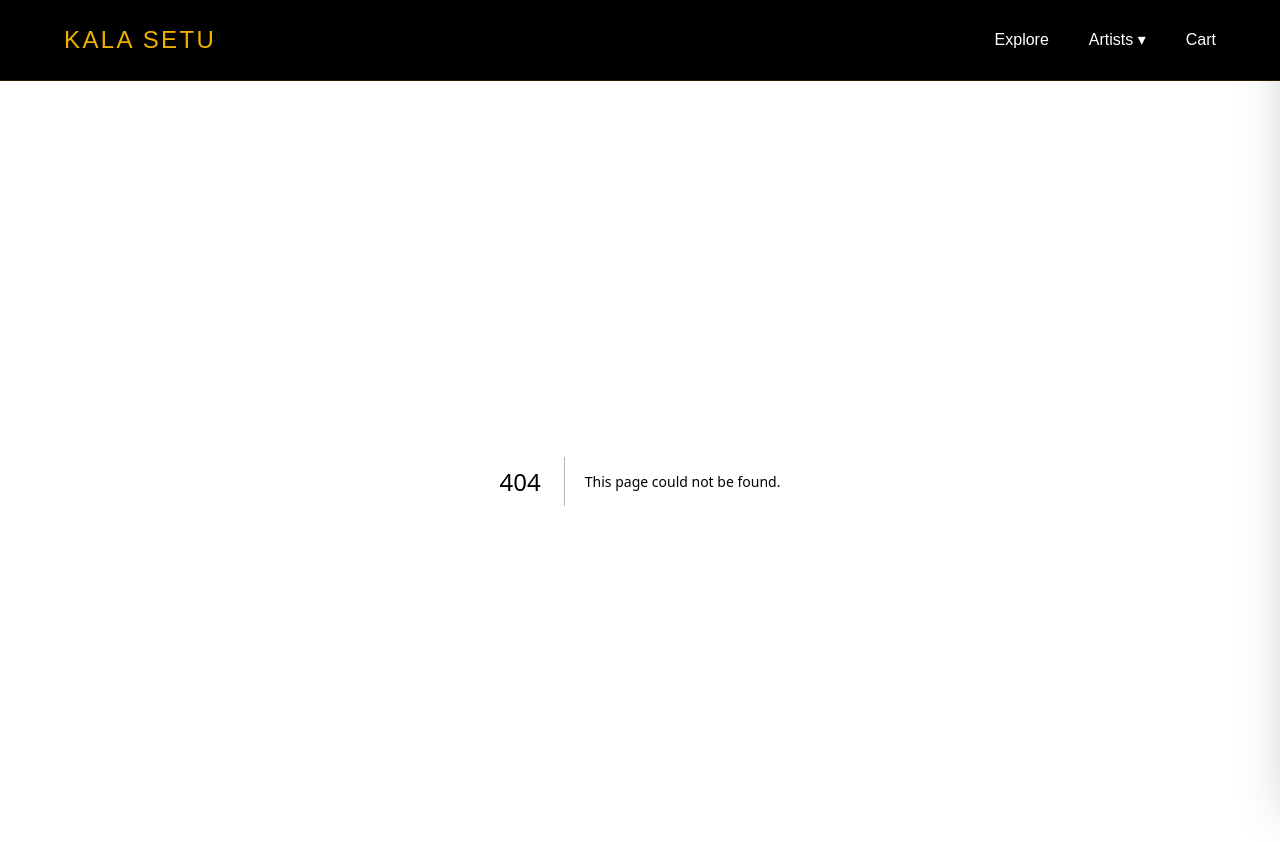
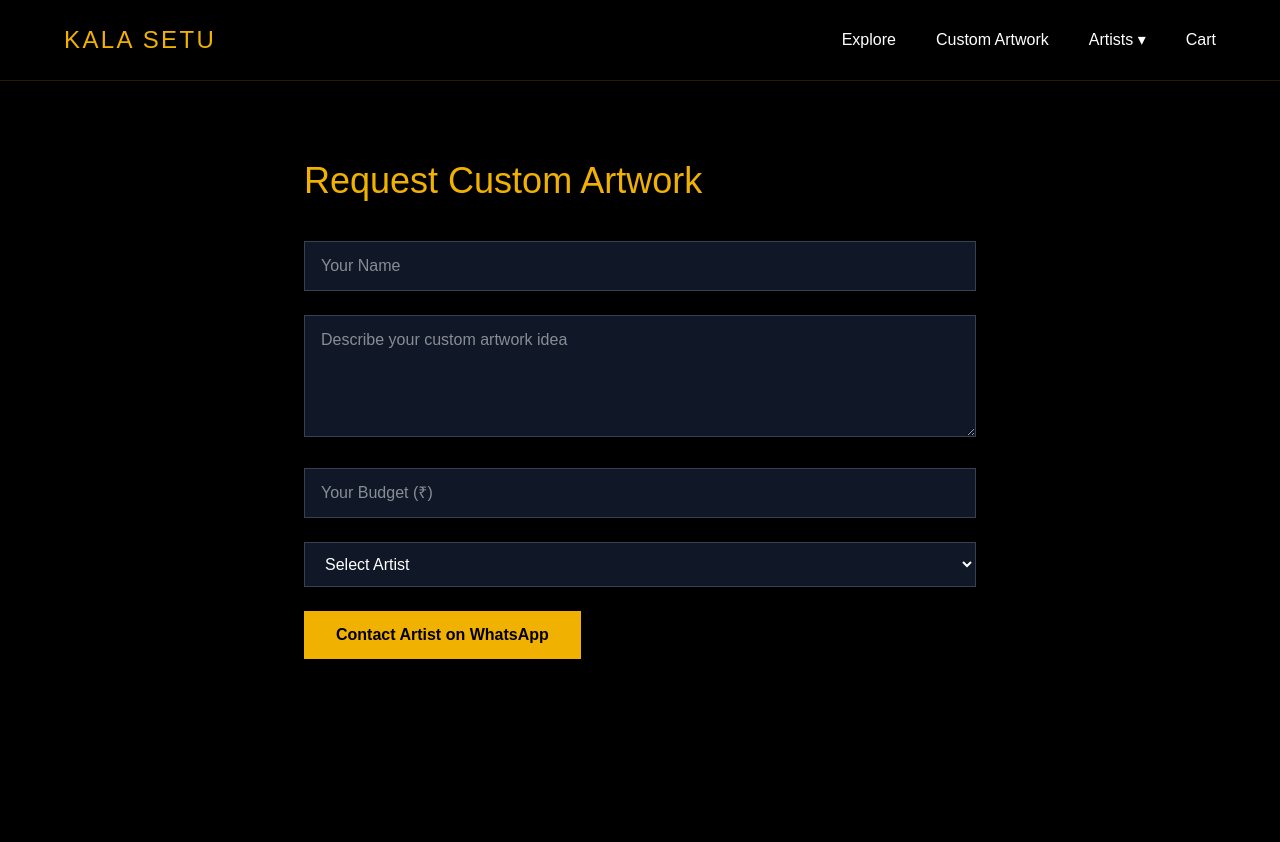
Before and after one commit to varshith385/kala-setu, a Next.js app: page /custom-request in a window 1280 px wide. Before the commit this address had no page. Shown: the top 842 px of the page. Built offline with nearby package versions, Linux system fonts and the light colour scheme.

Commit message:
Added custom artwork request feature

```diff
--- /dev/null
+++ b/app/custom-request/page.tsx
@@ -0,0 +1,98 @@
+"use client";
+
+import { useState } from "react";
+import { artists } from "../data/artists";
+
+export default function CustomRequestPage() {
+  const [form, setForm] = useState({
+    name: "",
+    idea: "",
+    budget: "",
+    artistPhone: "",
+  });
+
+  const handleSubmit = () => {
+    if (!form.name || !form.idea || !form.artistPhone) {
+      alert("Please fill all fields");
+      return;
+    }
+
+    const message = `Hello! My name is ${form.name}.
+I want to request a custom artwork.
+
+Idea: ${form.idea}
+
+Budget: ₹${form.budget}
+
+Can we discuss further?`;
+
+    const url = `https://wa.me/${form.artistPhone}?text=${encodeURIComponent(
+      message
+    )}`;
+
+    window.open(url, "_blank");
+  };
+
+  return (
+    <main className="min-h-screen bg-black text-white px-6 py-20">
+      <div className="max-w-2xl mx-auto">
+
+        <h1 className="text-4xl text-yellow-500 mb-10">
+          Request Custom Artwork
+        </h1>
+
+        <div className="space-y-6">
+
+          <input
+            placeholder="Your Name"
+            className="w-full bg-gray-900 border border-gray-700 px-4 py-3"
+            onChange={(e) =>
+              setForm({ ...form, name: e.target.value })
+            }
+          />
+
+          <textarea
+            placeholder="Describe your custom artwork idea"
+            className="w-full bg-gray-900 border border-gray-700 px-4 py-3"
+            rows={4}
+            onChange={(e) =>
+              setForm({ ...form, idea: e.target.value })
+            }
+          />
+
+          <input
+            placeholder="Your Budget (₹)"
+            className="w-full bg-gray-900 border border-gray-700 px-4 py-3"
+            onChange={(e) =>
+              setForm({ ...form, budget: e.target.value })
+            }
+          />
+
+          <select
+            className="w-full bg-gray-900 border border-gray-700 px-4 py-3"
+            onChange={(e) =>
+              setForm({ ...form, artistPhone: e.target.value })
+            }
+          >
+            <option>Select Artist</option>
+
+            {artists.map((artist) => (
+              <option key={artist.id} value={artist.phone}>
+                {artist.name}
+              </option>
+            ))}
+          </select>
+
+          <button
+            onClick={handleSubmit}
+            className="bg-yellow-500 hover:bg-yellow-400 text-black px-8 py-3 font-semibold transition"
+          >
+            Contact Artist on WhatsApp
+          </button>
+
+        </div>
+
+      </div>
+    </main>
+  );
+}
--- a/app/layout.tsx
+++ b/app/layout.tsx
@@ -33,6 +33,14 @@ function Navbar() {
         >
           Explore
         </Link>
+
+	{/* Custom Artwork */}
+<Link
+  href="/custom-request"
+  className="hover:text-yellow-500 transition"
+>
+  Custom Artwork
+</Link>
 
         {/* Artists Section */}
         <div
```
